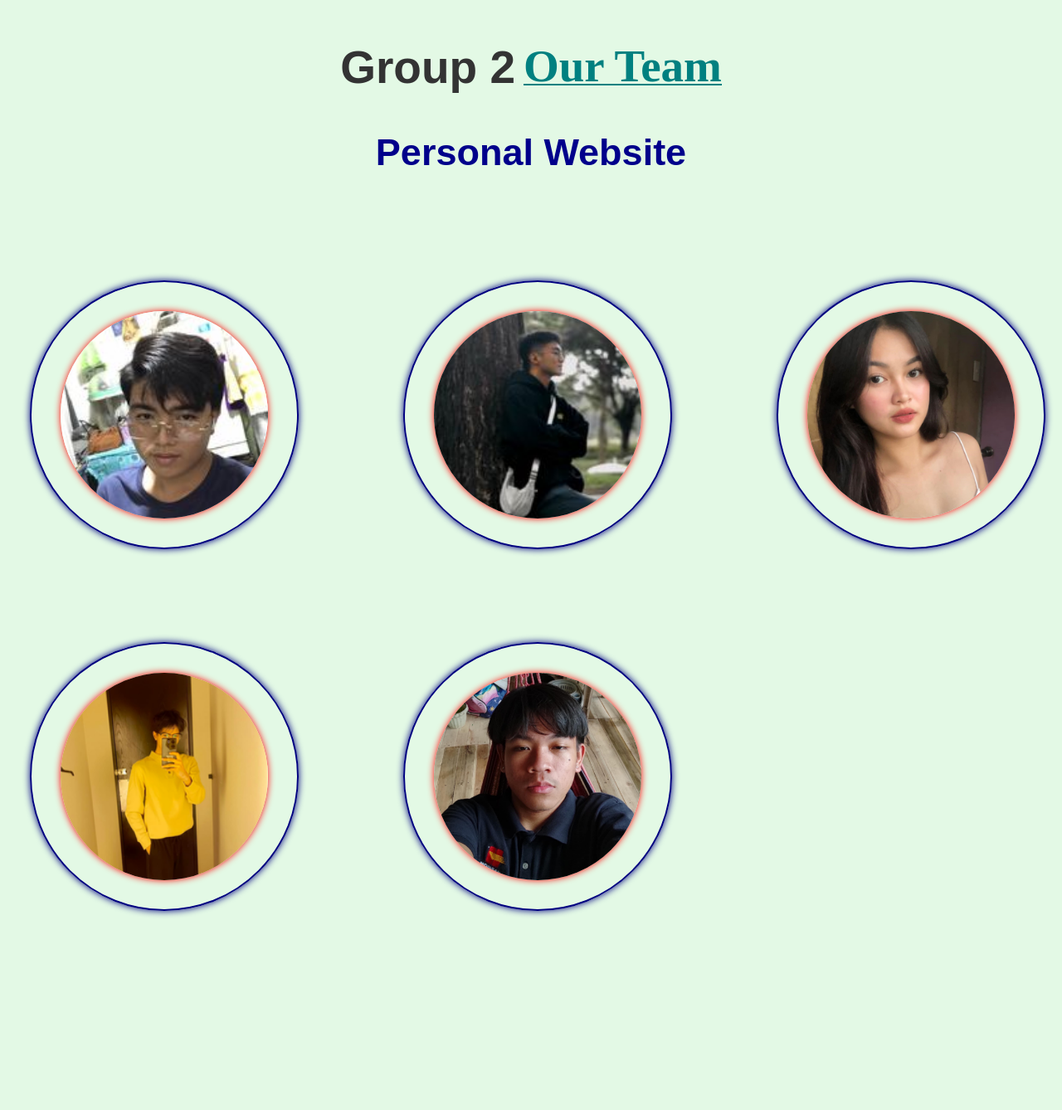
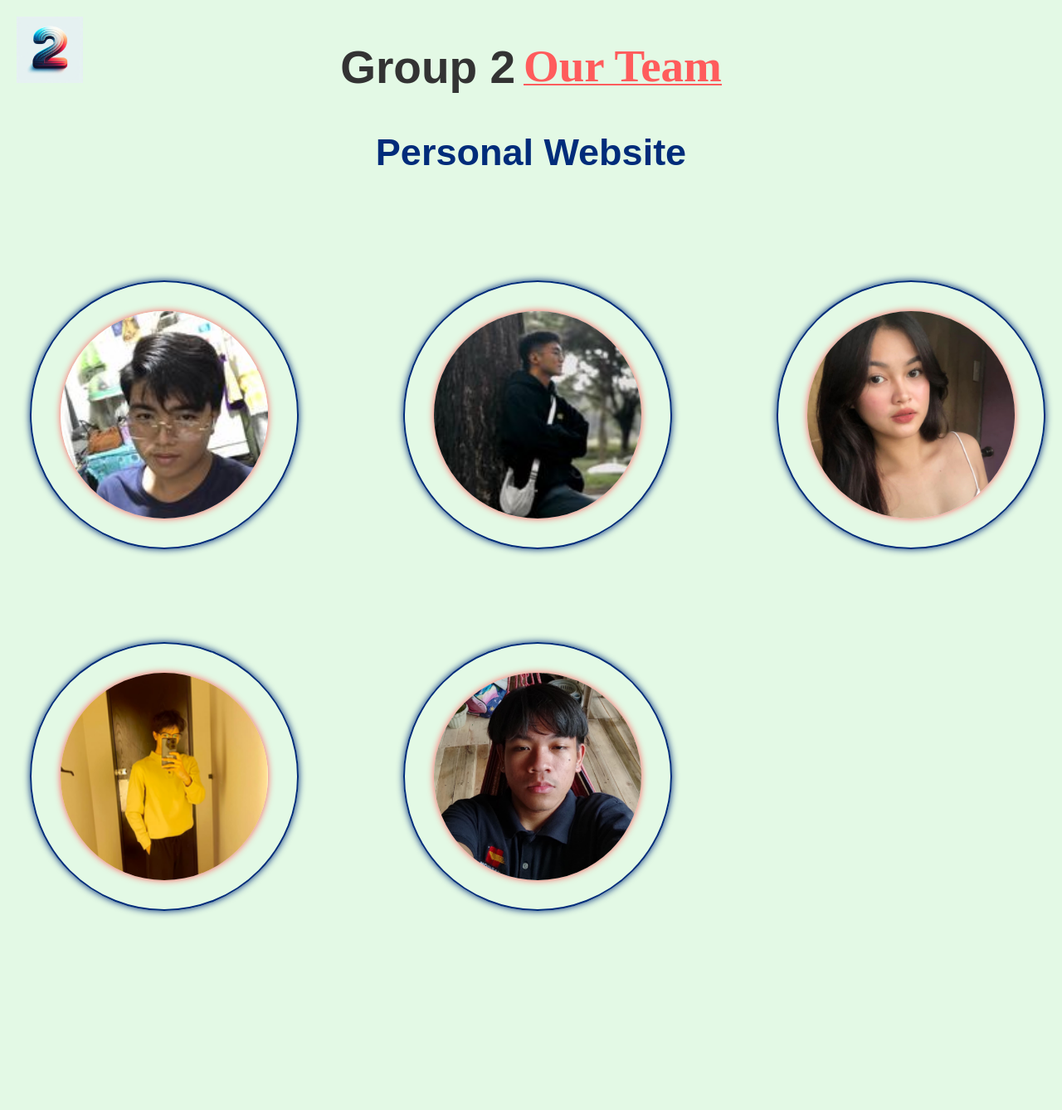
Before and after one commit to 0rcino/grp2_orcino_ex1.htm, a PHP site: page /grp2.php in a window 1280 px wide. Shown: the top 1338 px of the page at 83% size. Run offline with PHP 8.4, Linux system fonts and the light colour scheme; some libraries are stand-ins or nearby versions.

Commit message:
new add header name information

```diff
--- a/grp2.css
+++ b/grp2.css
@@ -1,20 +1,20 @@
 body {
     background-color: #e3f9e5;
-
     font-family: Arial, sans-serif;
 }
+
 /* Custom scrollbar styling */
 ::-webkit-scrollbar {
     width: 12px;
 }
 
 ::-webkit-scrollbar-thumb {
-    background-color: #3498db;
+    background-color: #ff5c5c;
     border-radius: 10px;
 }
 
 ::-webkit-scrollbar-track {
-    background-color: #000;
+    background-color: #002c7a;
 }
 
 /* Scrollable content styling */
@@ -23,11 +23,30 @@ body {
     overflow-y: scroll;
 }
 
+.logo-container {
+    position: absolute;
+    top: 20px;
+    left: 20px;
+}
+
+.logo {
+    width: 80px;
+    height: auto;
+}
+
 .team {
     width: 100%;
     height: 180vh;
     margin: 3rem auto 3rem auto;
     padding-bottom: 50px;
+}
+/* Header in Info Container */
+.info-container header h1 {
+    font-size: 32px;
+    color: #002c7a;
+    margin-bottom: 20px;
+    text-align: center;
+    font-weight: bold;
 }
 
 .team h3 {
@@ -36,7 +55,7 @@ body {
     justify-content: center;
     font-size: 45px;
     margin-bottom: 30px;
-    color: #00008b;
+    color: #002c7a;
 }
 
 .team h1,
@@ -50,7 +69,7 @@ h2 {
 }
 
 .team h1 span {
-    color: #008080;
+    color: #ff5c5c;
     margin-left: 10px;
     font-family: mv boli;
 }
@@ -59,8 +78,7 @@ h2 {
     content: '';
     width: 100%;
     height: 2px;
-    background: #008080;
-
+    background: #ff5c5c;
     display: block;
     position: relative;
     bottom: 10px;
@@ -74,7 +92,7 @@ h2 {
     justify-content: center;
     margin-top: 8rem;
     display: grid;
-    grid-template-columns: repeat(auto-fit, minmax(235px, 2fr));
+    grid-template-columns: repeat(auto-fit, minmax(250px, 2fr));
     gap: 7rem;
 }
 
@@ -87,8 +105,8 @@ h2 {
     align-items: center;
     justify-content: center;
     position: relative;
-    border: 2px solid #000080;
-    box-shadow: 0 0 8px #000080;
+    border: 2px solid #002c7a;
+    box-shadow: 0 0 8px #002c7a;
     transition: 0.4s;
 }
 
@@ -101,10 +119,10 @@ h2 {
     width: 250px;
     height: 250px;
     object-fit: cover;
+    border-radius: 50%;
     object-position: center;
-    border-radius: 50%;
     cursor: pointer;
-    box-shadow: 0 0 8px rgb(255, 0, 0);
+    box-shadow: 0 0 8px #ff5c5c;
     z-index: 2;
     transition: 0.4s;
     border-radius: 50%;
@@ -128,7 +146,7 @@ h2 {
 }
 
 .team .team_box .profile .info .name {
-    color: #00008b;
+    color: #002c7a;
     font-size: 19px;
     margin-bottom: 15px;
 }
@@ -138,7 +156,7 @@ h2 {
     text-align: center;
     font-size: 1.3em;
     margin: 0 auto 10px auto;
-    color: #008080;
+    color: #ff5c5c;
 }
 
 .team .team_box .profile .info .team_icon a {
@@ -146,17 +164,17 @@ h2 {
     cursor: pointer;
     transition: 0.3s;
     font-size: 1.2em;
-    color: #ff8c00;
+    color: #002c7a;
     text-decoration: none;
 }
 
 .team .team_box .profile .info .team_icon a:hover {
-    color: #000080;
+    color: #ff5c5c;
 }
 
 /* Button Styles */
 .info-btn {
-    background-color: #008080;
+    background-color: #002c7a;
     color: white;
     border: none;
     padding: 10px 20px;
@@ -175,7 +193,7 @@ h2 {
     left: 50%;
     transform: translate(-50%, -50%);
     background-color: #f4f4f9;
-    border: 2px solid #008282;
+    border: 2px solid #002c7a;
     padding: 25px;
     border-radius: 15px;
     box-shadow: 0 0 20px rgba(0, 0, 0, 0.6);
@@ -192,6 +210,7 @@ h2 {
     margin-bottom: 15px;
     font-weight: bold;
 }
+
 .info-container h4 {
     font-size: 20px;
     color: #333333;
@@ -208,7 +227,7 @@ h2 {
 
 /* Exit Button Styles */
 .exit-btn {
-    background-color: #e74c3c;
+    background-color: #ff5c5c;
     color: white;
     border: none;
     padding: 10px 25px;
@@ -223,6 +242,7 @@ h2 {
 .exit-btn:hover {
     background-color: #c0392b;
 }
+
 /* Back to Top Button */
 #backToTop {
     display: none;
@@ -232,7 +252,7 @@ h2 {
     z-index: 99;
     border: none;
     outline: none;
-    background-color: #3498db;
+    background-color: #002c7a;
     color: white;
     cursor: pointer;
     width: 45px;
@@ -246,6 +266,6 @@ h2 {
 /* Hover effect for Back to Top button */
 #backToTop:hover {
     transform: scale(1.2);
-    border: 3px solid #3498db;
-    box-shadow: 0 0 15px #2980b9;
+    border: 3px solid #002c7a;
+    box-shadow: 0 0 15px #ff5c5c;
 }
--- a/grp2.php
+++ b/grp2.php
@@ -89,6 +89,10 @@ $teamMembers = [
     <title>Group 2</title>
 </head>
 <body>
+    <!-- Logo Image -->
+  <div class="logo-container">
+    <img src="Assets/logo.jpg" alt="Group Logo" class="logo">
+  </div>
     <div class="team" id="Team">
         <h1>Group 2 <span> Our Team </span></h1>
         <h3>Personal Website</h3>
@@ -100,7 +104,10 @@ $teamMembers = [
                     <h2 class="name"><?php echo $member['name']; ?></h2>
                     <button class="info-btn" onclick="showInfo('info-container-<?php echo strtolower(str_replace(' ', '-', $member['name'])); ?>')">Info</button>
                     <div id="info-container-<?php echo strtolower(str_replace(' ', '-', $member['name'])); ?>" class="info-container">
-                        <h2><?php echo $member['name']; ?></h2>
+                    <header>
+                        <h1>Information</h1>
+                    </header>
+                    <h2><?php echo $member['name']; ?></h2>
                         <h4><?php echo $member['role']; ?></h4>
                         <p>Course: <?php echo $member['course']; ?></p>
                         <p>Age: <?php echo $member['age']; ?></p>
@@ -120,7 +127,7 @@ $teamMembers = [
             <?php endforeach; ?>
         </div>
     </div>
-        <button onclick="scrollToTop()" id="backToTop">↑</button>
+    <button onclick="scrollToTop()" id="backToTop">↑</button>
 </body>
 <script src="https://kit.fontawesome.com/yourcode.js" crossorigin="anonymous"></script>
 <script src="grp2.js"></script>
```
